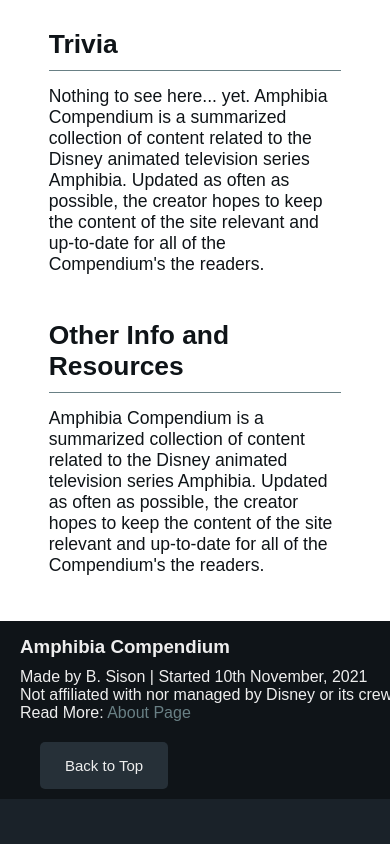
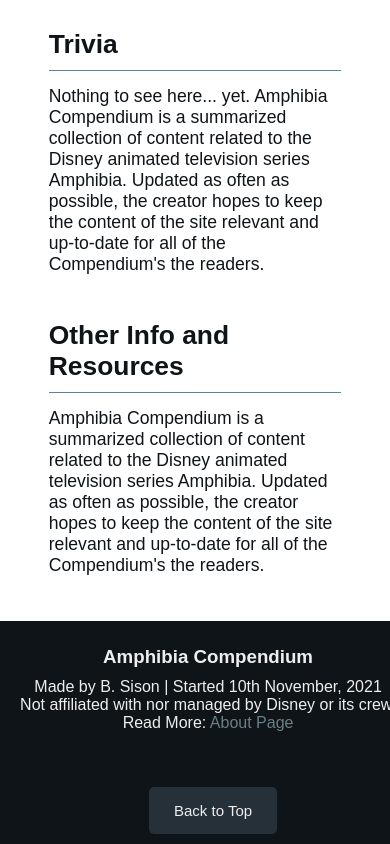
Before and after one commit to BGsison/CompendiumTests, a plain HTML site: page htdocs/lists_test.html in a window 390 px wide. Shown: the part 3424-4268 px from the top of the page. Before the commit the page ends 4223 px from the top, so only its background shows below. Drawn offline with Linux system fonts and the light colour scheme; a script that the page names is missing.

Commit message:
Update lists_test.html

```diff
--- a/htdocs/lists_test.html
+++ b/htdocs/lists_test.html
@@ -32,19 +32,21 @@
     .indent {
         text-indent: 0px !important;
     }
-    footer {
-	display: block !important;
-    }
-    footer .info{
-        text-align: center !important;
-	margin: 15px 10px 35px 0px !important;
-    }
 }
 
 @media screen and (max-width: 724px) {
     .calamity-box img {
         width: 75% !important;
         border: 1px solid black !important;
+    }
+    footer {
+	display: block !important;
+    }
+    footer div {
+        text-align: center;
+    }
+    footer #info{
+	margin: 15px 10px 35px 0px !important;
     }
 }
 
```
